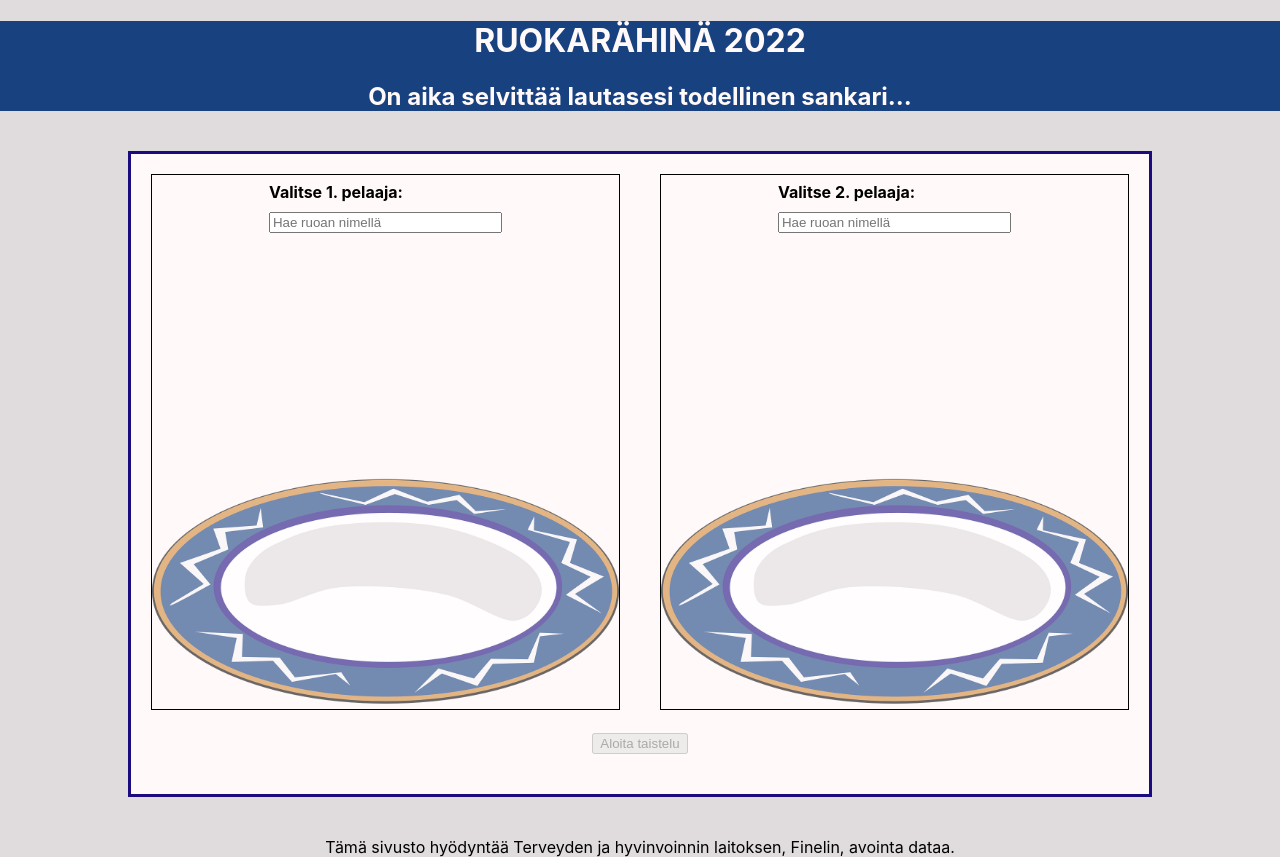
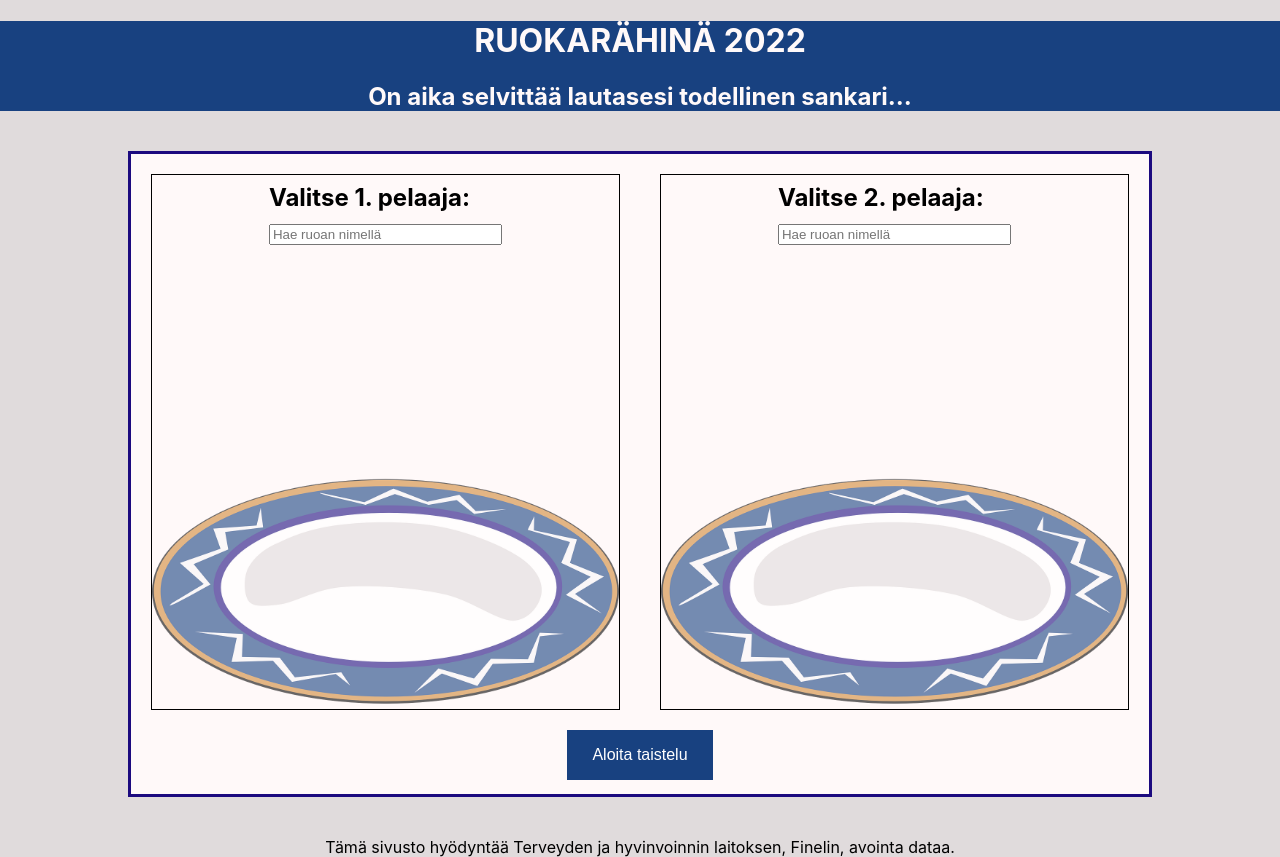
Before and after one commit to martansk/ruokarahina, a React (Create React App) app in the folder frontend/: page / in a window 1280 px wide. Built offline with nearby package versions, Linux system fonts and the light colour scheme.

Commit message:
ui changes

```diff
--- a/frontend/src/App.css
+++ b/frontend/src/App.css
@@ -26,6 +26,10 @@ html {
   flex-direction: row;
   height: 90%;
   width: 100%;
+}
+
+label {
+  font-size: 24px;
 }
 
 .left, .right {
@@ -77,6 +81,7 @@ html {
 }
 
 .dropdown {
+  background-color: white;
   display: flex;
   flex-direction: column;
   border: 1px solid black;
@@ -85,6 +90,7 @@ html {
 }
 
 .dropdown:empty {
+  display: none;
   border:none;
 }
 
@@ -109,6 +115,17 @@ input {
 .player-table {
   margin-left: auto;
   margin-right: auto;
+}
+
+button {
+  background-color: rgb(24, 65, 128);
+  border: none;
+  color: white;
+  padding: 2vh 2vw;
+  text-align: center;
+  text-decoration: none;
+  display: inline-block;
+  font-size: 16px;
 }
 
 .battle {
--- a/frontend/src/components/battleHeader.js
+++ b/frontend/src/components/battleHeader.js
@@ -8,8 +8,8 @@ const BattleHeader = (props) => {
 
     return (
         <div className='battle-header'>
-            <div className='vs-header'>{props.player1.name.fi} VS. {props.player2.name.fi}</div>
-            <div className='health-header'>{props.player1.name.fi} health {Math.round(props.player1.energyKcal * 10) / 10}, {props.player2.name.fi} health {Math.round(props.player2.energyKcal * 10) / 10} </div>
+            <div className='vs-header'><h3>{props.player1.name.fi} VS. {props.player2.name.fi}</h3></div>
+            <div className='health-header'>{props.player1.name.fi} health <b>{Math.round(props.player1.energyKcal * 10) / 10}</b>, {props.player2.name.fi} health <b>{Math.round(props.player2.energyKcal * 10) / 10}</b> </div>
         </div>
     );
 };
--- a/frontend/src/components/battleInfo.js
+++ b/frontend/src/components/battleInfo.js
@@ -37,7 +37,7 @@ const BattleInfo = () => {
 
             <table className='battle-table'>
                 {/* Battle begins */}
-                <tr><td>0 s.</td><td>Taistelu alkaa.</td></tr>
+                <tr><td><b>0 s.</b></td><td>Taistelu alkaa.</td></tr>
                 {Object.entries(battle).map((entry) => {
                 // eslint-disable-next-line no-unused-vars
                     const [key, value] = entry;
@@ -50,7 +50,7 @@ const BattleInfo = () => {
             </table>
 
             {/* Winner details */}
-            <div>{Object.values(battle).at(-1).turn.attacker.fi} voitti taistelun!</div>
+            <div className='winner-details'><h3>{Object.values(battle).at(-1).turn.attacker.fi} voitti taistelun!</h3></div>
 
             {/* Start a new battle */}
             <NewButton />
--- a/frontend/src/components/battleLine.js
+++ b/frontend/src/components/battleLine.js
@@ -9,7 +9,7 @@ import React from 'react';
  */
 const BattleLine = (props) => {
     return (
-        <tr><td>{Math.round(props.turn.time * 10 ) / 10} s.</td><td>{props.attacker.name.fi} lyö ja tekee {Math.round(props.attacker.carbohydrate * 10) / 10} vahinkoa. {props.defender.name.fi} jäi {Math.round(props.defender.energyKcal * 10) / 10} health.</td></tr>
+        <tr><td><b>{Math.round(props.turn.time * 10 ) / 10} s.</b></td><td><i>{props.attacker.name.fi}</i> lyö ja tekee <b>{Math.round(props.attacker.carbohydrate * 10) / 10}</b> vahinkoa. <i>{props.defender.name.fi}</i> jäi <b>{Math.round(props.defender.energyKcal * 10) / 10} health.</b></td></tr>
     );
 };
 
```
